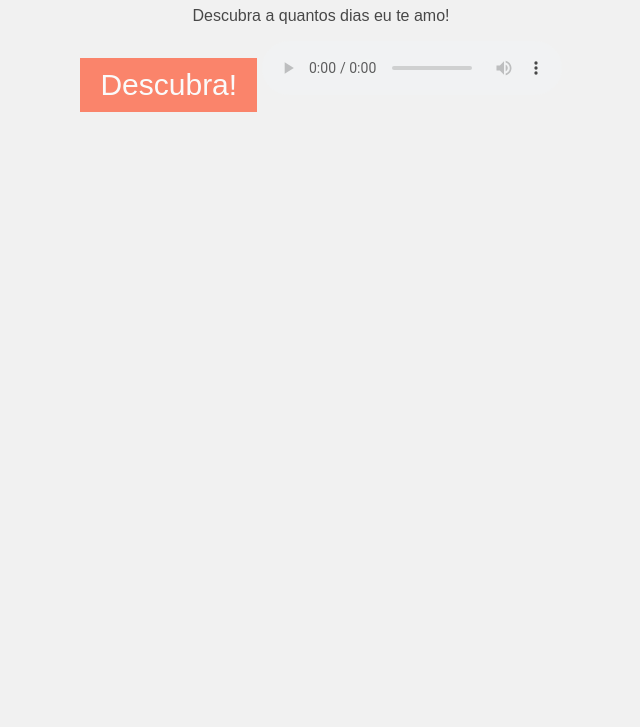
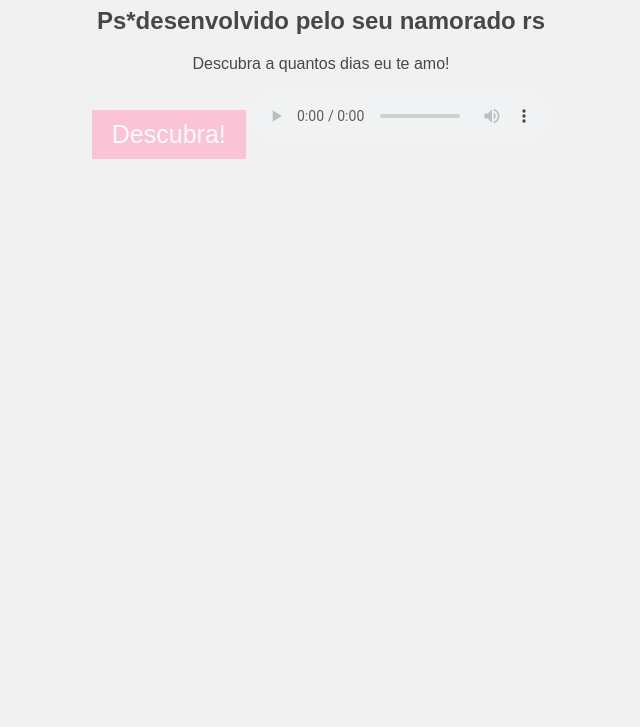
Before and after one commit to luancosta22/patolouco, a plain HTML site: page index.html in a window 1280 px wide. Shown: the part 73-800 px from the top of the page, without its empty margins (319-959 px from the left). Drawn offline with Linux system fonts and the light colour scheme.

Commit message:
Update index.html

```diff
--- a/index.html
+++ b/index.html
@@ -12,11 +12,11 @@
         }
 
         #love {
-            font-size: 30px;
+            font-size: 25px;
 
             padding: 10px 20px;
             border: white;
-            background-color: #FF5733;
+            background-color: #FFB2CC;
             color: white;
             cursor: pointer;
         }
@@ -24,6 +24,7 @@
 </head>
 <body>
     <h1>Declaração de amor para Thamyres.B</h1>
+    <h2>Ps*desenvolvido pelo seu namorado rs</h2>
     <p>Descubra a quantos dias eu te amo!</p>
     <button id="love">Descubra!</button>
 
```
